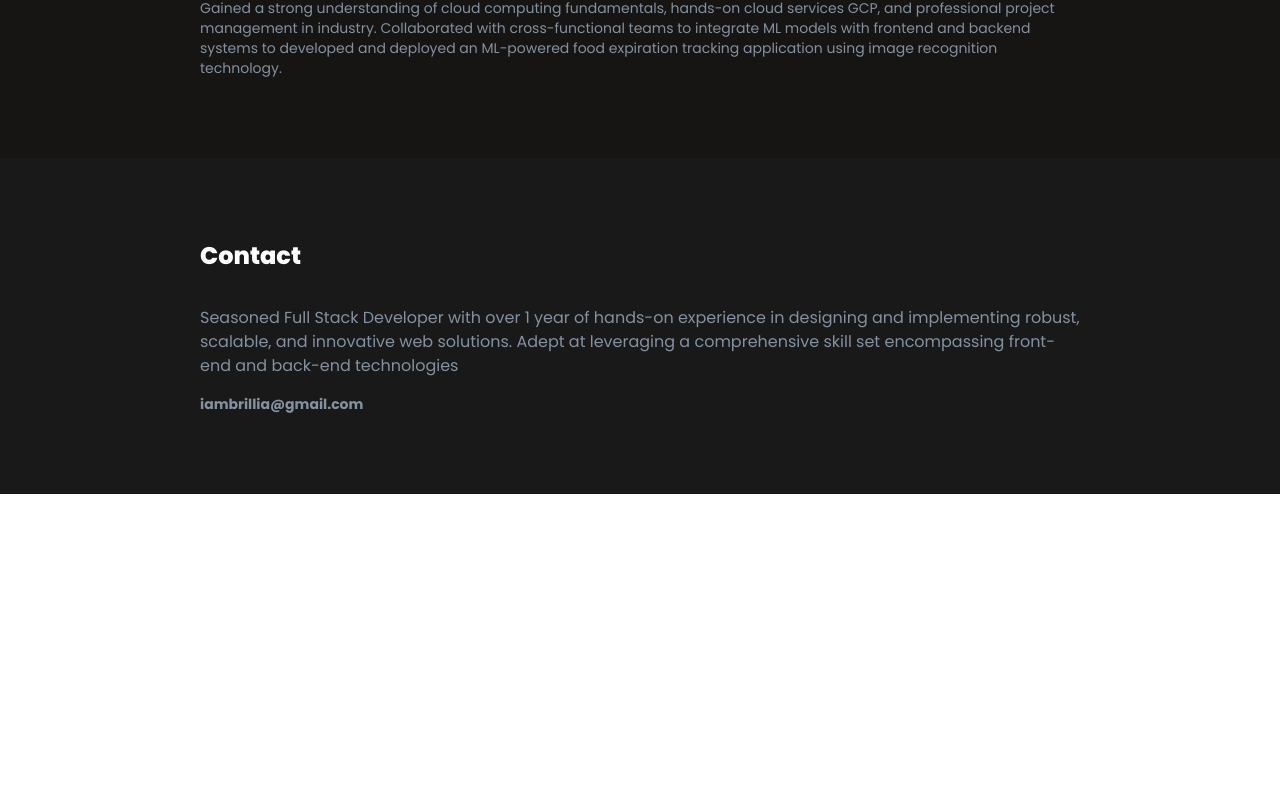
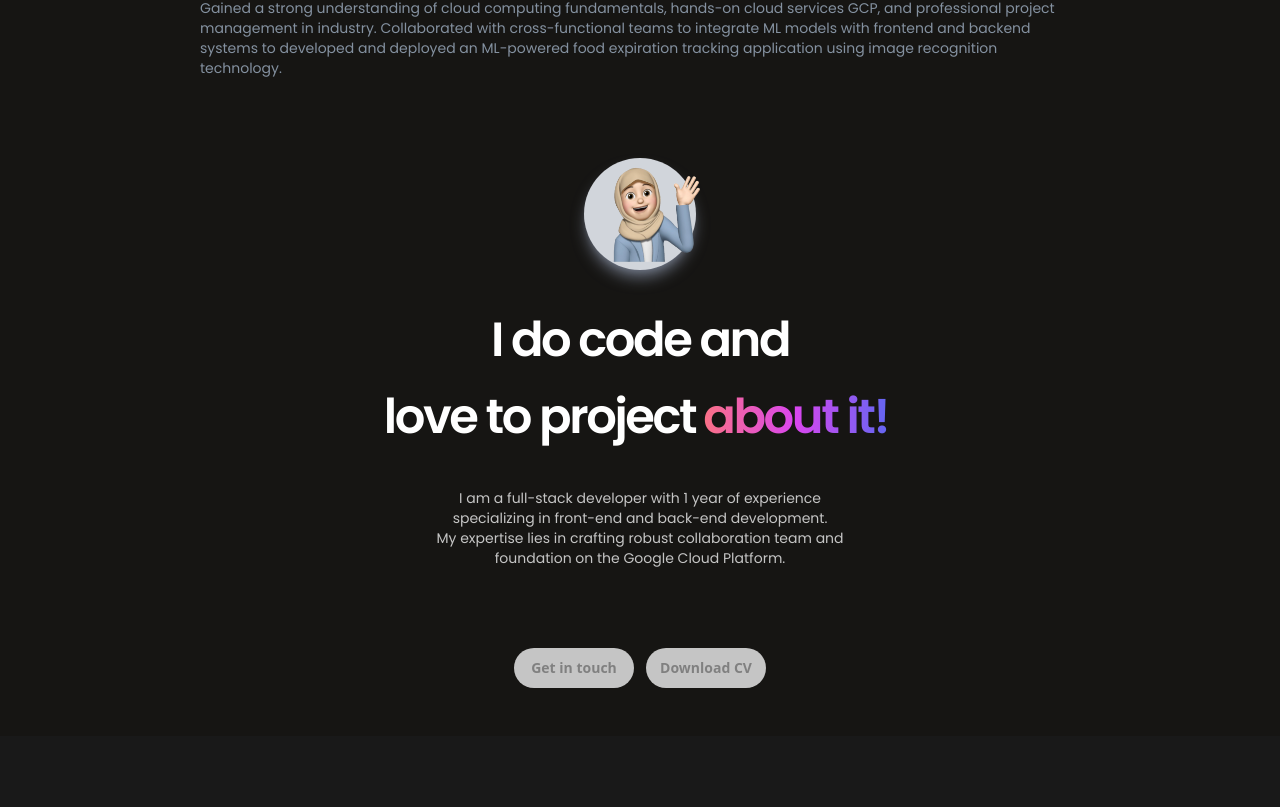
Before and after one commit to brilliswift/Portofolio-Brilli, a React (Vite) app: page / in a window 1280 px wide. Shown: the part 2573-3380 px from the top of the page. Before the commit the page ends 3067 px from the top, so only its background shows below. Built offline with nearby package versions, Linux system fonts and the light colour scheme.

Commit message:
feat : todo Fix Routing

```diff
--- a/src/App.jsx
+++ b/src/App.jsx
@@ -11,12 +11,11 @@ const App = () => (
         <div className="bg-[#161513] min-h-screen">
             <Navbar/>
             <Homepage/>
-            <Contact/>
             <Routes>
-                <Route path="/" component={Homepage} />
-                <Route path="/project" component={Project} />
-                <Route path="/experience" component={Experience} />
-                <Route path="/contact" component={Contact} />
+                <Route path="/" element={<Homepage />} />
+                <Route path="/project" element={<Project />} />
+                <Route path="/experience" element={<Experience />} />
+                <Route path="/contact" element={<Contact />} />
             </Routes>
         </div>
     </BrowserRouter>
```
